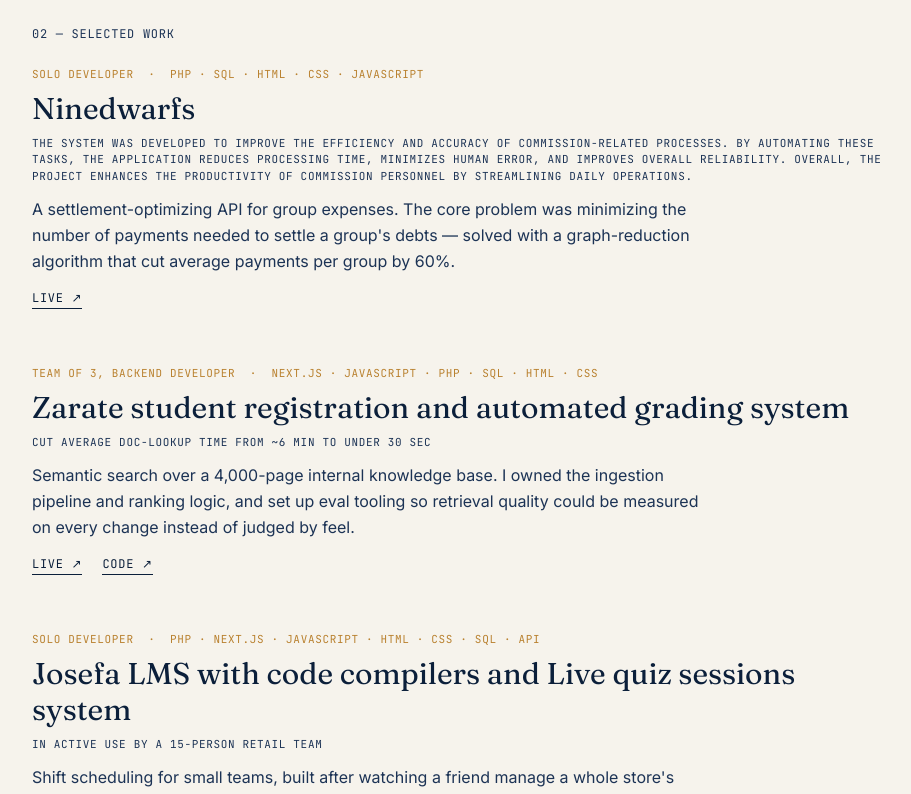
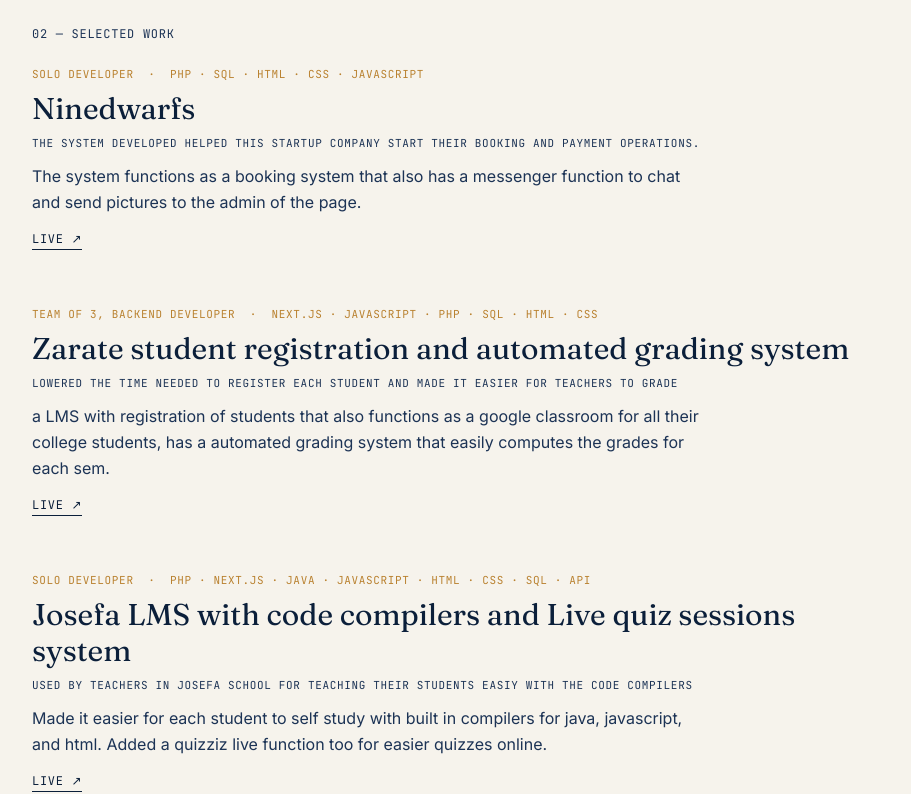
Before and after one commit to todlichriese-arch/portfolio-Vince, a Next.js app in the folder portfolio/: page / in a window 1280 px wide. Shown: the part 1380-2174 px from the top of the page, without its empty margins (180-1091 px from the left). Built offline with nearby package versions, Linux system fonts and the light colour scheme.

Commit message:
Update project descriptions and impacts in portfolio

```diff
--- a/portfolio/app/page.tsx
+++ b/portfolio/app/page.tsx
@@ -35,30 +35,28 @@
       role: "Solo Developer",
       stack: "PHP · SQL · HTML · CSS · JavaScript",
       impact:
-        "The system was developed to improve the efficiency and accuracy of commission-related processes. By automating these tasks, the application reduces processing time, minimizes human error, and improves overall reliability. Overall, the project enhances the productivity of commission personnel by streamlining daily operations.",
+        "The system developed helped this startup company start their booking and payment operations.",
       description:
-        "A settlement-optimizing API for group expenses. The core problem was minimizing the number of payments needed to settle a group's debts — solved with a graph-reduction algorithm that cut average payments per group by 60%.",
+        "The system functions as a booking system that also has a messenger function to chat and send pictures to the admin of the page.",
       live: "https://ninedwarfs.kesug.com/ninedwarfs/Landing.php",
     },
     {
       title: "Zarate student registration and automated grading system",
       role: "Team of 3, Backend developer",
       stack: "Next.js · Javascript · PHP · SQL · HTML · CSS",
-      impact: "Cut average doc-lookup time from ~6 min to under 30 sec",
+      impact: "lowered the time needed to register each student and made it easier for teachers to grade",
       description:
-        "Semantic search over a 4,000-page internal knowledge base. I owned the ingestion pipeline and ranking logic, and set up eval tooling so retrieval quality could be measured on every change instead of judged by feel.",
+        "a LMS with registration of students that also functions as a google classroom for all their college students, has a automated grading system that easily computes the grades for each sem.",
       live: "https://example.com",
-      code: "https://github.com/yourhandle/fieldnotes",
     },
     {
       title: "Josefa LMS with code compilers and Live quiz sessions system",
       role: "Solo Developer",
-      stack: "PHP · Next.js · JavaScript · HTML · CSS · SQL · API",
-      impact: "In active use by a 15-person retail team",
+      stack: "PHP · Next.js · Java · JavaScript · HTML · CSS · SQL · API",
+      impact: "Used by teachers in Josefa school for teaching their students easiy with the code compilers",
       description:
-        "Shift scheduling for small teams, built after watching a friend manage a whole store's roster in a spreadsheet. Constraint-based auto-fill handles availability and overtime rules; managers just approve or adjust.",
+        "Made it easier for each student to self study with built in compilers for java, javascript, and html. Added a quizziz live function too for easier quizzes online.",
       live: "https://example.com",
-      code: "https://github.com/yourhandle/shiftboard",
     },
   ],
   experience: [
```
